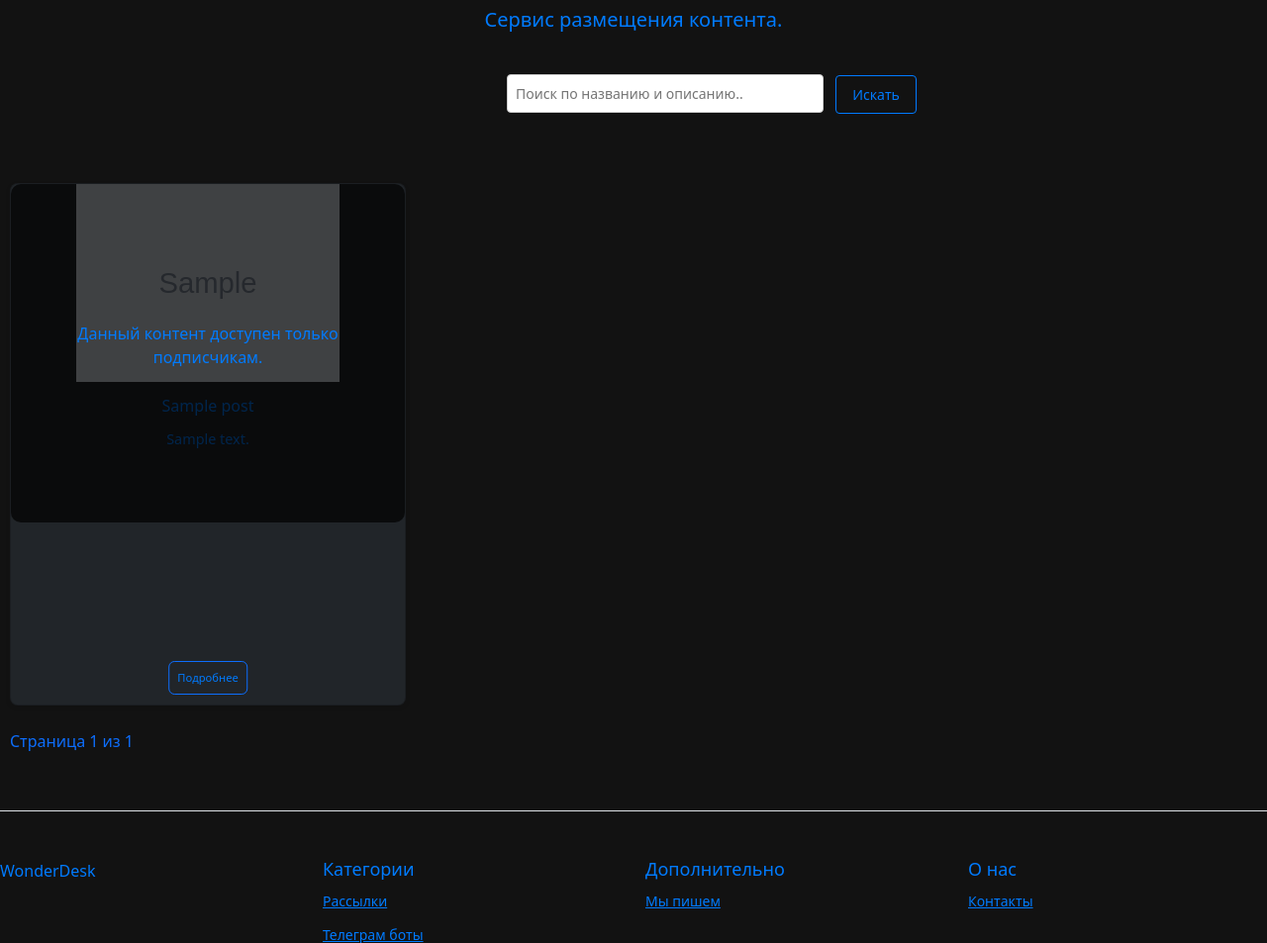
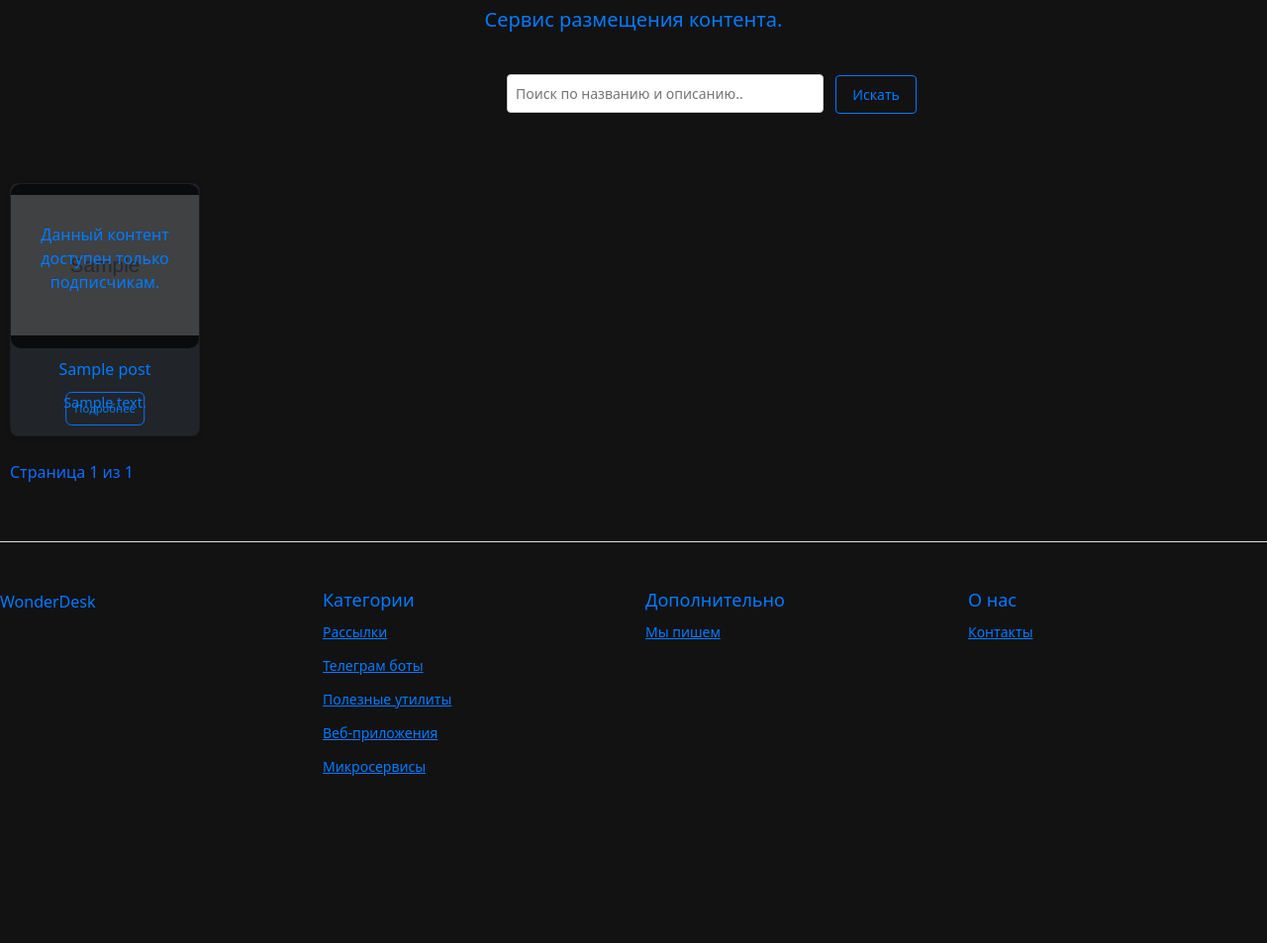
Before and after one commit to EugenyBaz/WonderDesk, a Django app: page / in a window 1280 px wide. Shown: the part 215-1168 px from the top of the page at 99% size. After the commit the page ends 999 px from the top, so only its background shows below. Run offline with Django 5.2, Linux system fonts and the light colour scheme; tables that the repository leaves empty hold one stand-in row (values such as "Sample post"); grey boxes marked "Sample" are stand-in pictures; some libraries are stand-ins or nearby versions.

Commit message:
update 2 style card in the post_list.html

```diff
--- a/posts/templates/posts/post_list.html
+++ b/posts/templates/posts/post_list.html
@@ -137,7 +137,7 @@
         {% for post in object_list %}
         <div class="col">
 
-            <div class="card" style="width: 25rem; height: 33rem;background-color: #212529;">
+            <div class="card" style="width: 12rem; height: 16rem;background-color: #212529;">
                 {% load custom_filters %}
                 {% with extension=post.file.name|file_extension %}
                          {% if extension in 'mp4,mkv,avi' %}
```
Also changed, not shown: 2 other files.
